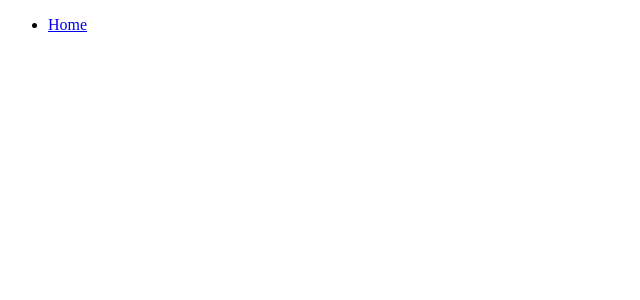
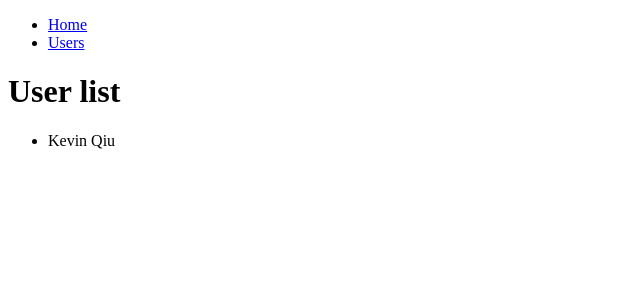
Before and after one commit to kq2/redux-minimal, a React (Create React App) app: page /users in a window 1280 px wide. Shown: the top 300 px of the page, without its empty margins (0-640 px from the left). Built offline with nearby package versions, Linux system fonts and the light colour scheme.

Commit message:
Add more routes

```diff
--- a/src/components/Header.js
+++ b/src/components/Header.js
@@ -6,6 +6,7 @@ const Header = () => (
     <nav>
       <ul>
         <li><NavLink exact to='/'>{'Home'}</NavLink></li>
+        <li><NavLink exact to='/users'>{'Users'}</NavLink></li>
       </ul>
     </nav>
   </header>
--- a/src/components/Main.js
+++ b/src/components/Main.js
@@ -2,11 +2,15 @@ import React from 'react';
 import {Switch, Route} from 'react-router-dom';
 
 import Home from './Home';
+import UserList from './UserList';
+import NotFound from './NotFound';
 
 const Main = () => (
   <main>
     <Switch>
       <Route exact path='/' component={Home} />
+      <Route exact path='/users' component={UserList} />
+      <Route component={NotFound} />
     </Switch>
   </main>
 );
--- /dev/null
+++ b/src/components/NotFound.js
@@ -0,0 +1,9 @@
+import React from 'react';
+
+const NotFound = () => (
+  <div>
+    <h1>{'Page not found.'}</h1>
+  </div>
+);
+
+export default NotFound;
--- /dev/null
+++ b/src/components/UserList.js
@@ -0,0 +1,12 @@
+import React from 'react';
+
+const UserList = () => (
+  <div>
+    <h1>{'User list'}</h1>
+    <ul>
+      <li>Kevin Qiu</li>
+    </ul>
+  </div>
+);
+
+export default UserList;
```
